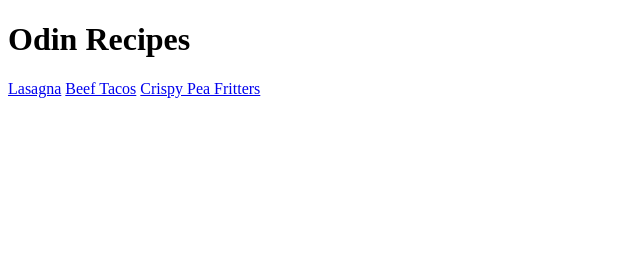
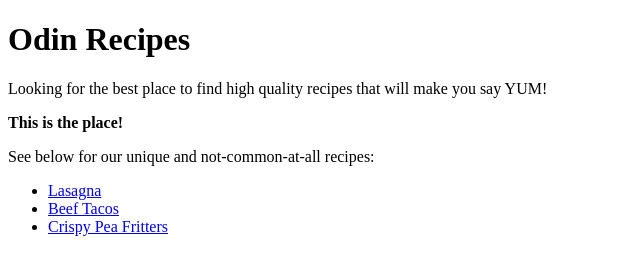
Before and after one commit to elfsmelf/odin-recipes, a plain HTML site: page index.html in a window 1280 px wide. Shown: the whole page, without its empty margins (0-640 px from the left). Drawn offline with Linux system fonts and the light colour scheme.

Commit message:
updated homepage

```diff
--- a/index.html
+++ b/index.html
@@ -8,9 +8,14 @@
 </head>
 <body>
     <h1>Odin Recipes</h1>
-    <a href="./recipes/lasagna.html">Lasagna</a>
-    <a href="./recipes/beef_tacos.html">Beef Tacos</a>
-    <a href="./recipes/crispy_pea_fritters.html">Crispy Pea Fritters</a>
+    <p>Looking for the best place to find high quality recipes that will make you say YUM!</p>
+    <p><strong>This is the place!</strong></p>
+    <p>See below for our unique and not-common-at-all recipes:</p>
+    <ul>
+        <li><a href="./recipes/lasagna.html">Lasagna</a></li>
+        <li><a href="./recipes/beef_tacos.html">Beef Tacos</a></li>
+        <li><a href="./recipes/crispy_pea_fritters.html">Crispy Pea Fritters</a></li>
+    </ul>
 
 
 </body>
```
